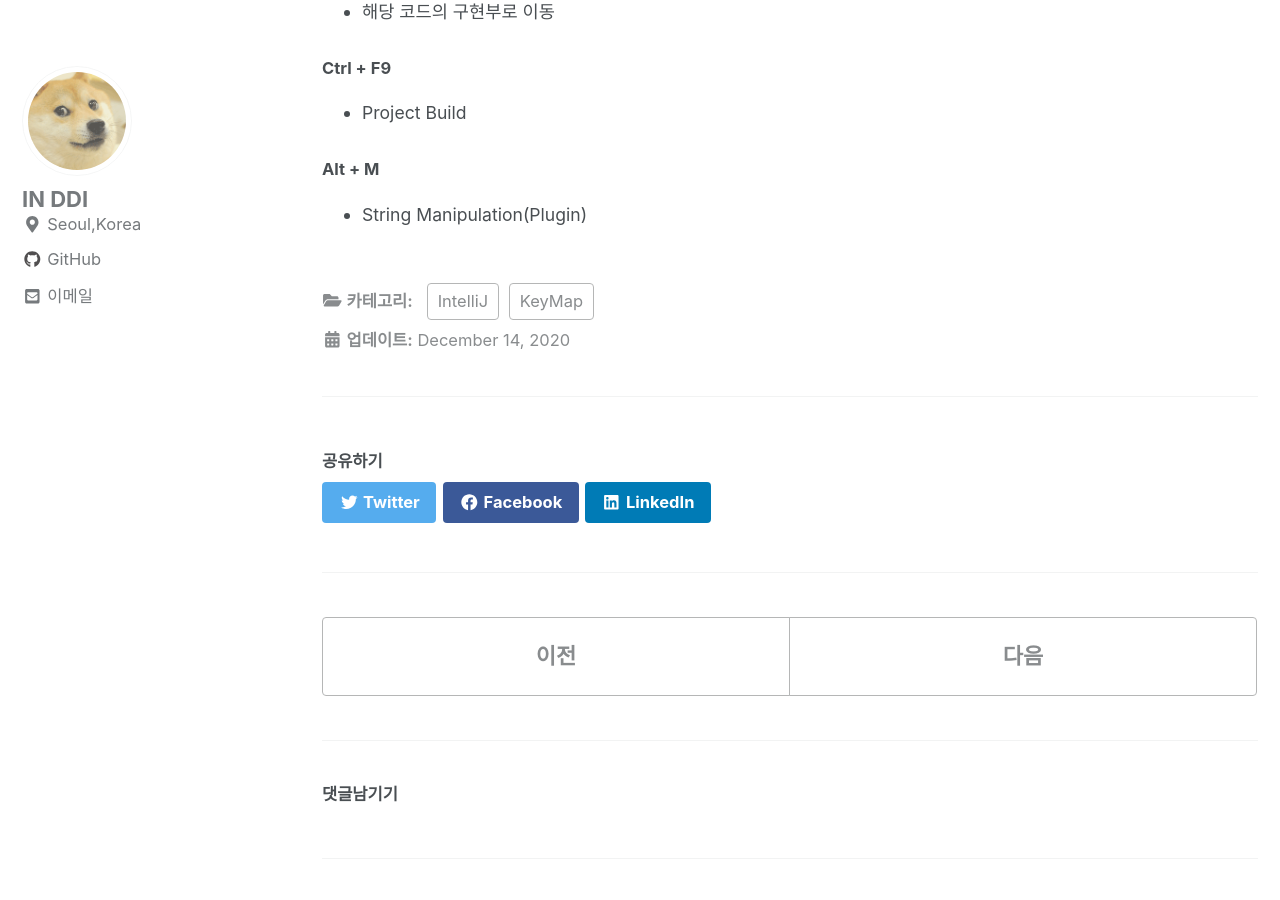
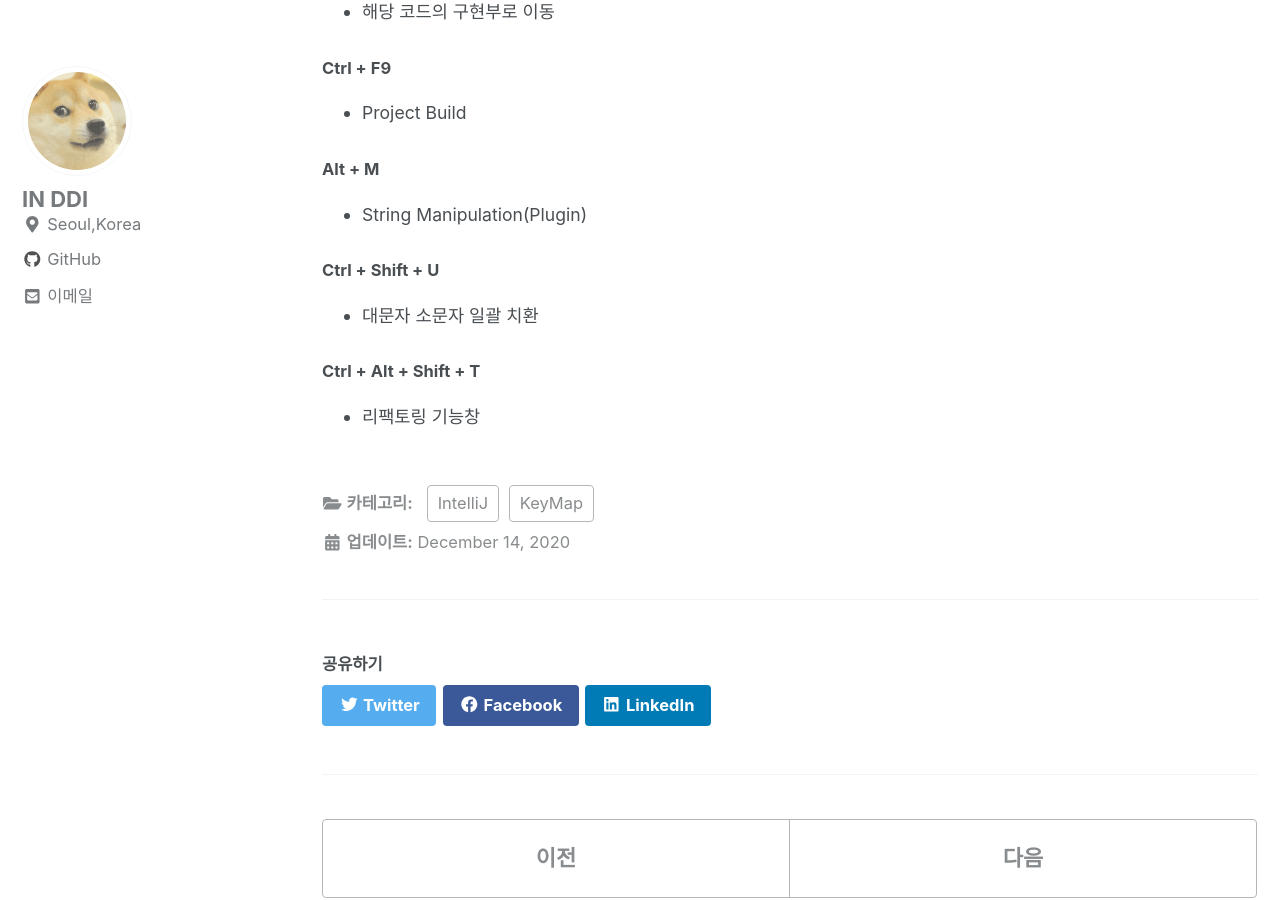
Before and after one commit to InSeok9068/inseok9068.github.io, a Jekyll site: the page built from _posts/intellij/2020-12-14-intellij-keymap.md, in a window 1280 px wide and 900 px high, scrolled down 1618 px. Built offline with Jekyll 4.4.1, drawn with Linux system fonts in a browser that asks for light colours; cached includes are drawn as plain includes; nearby versions of some CDN libraries; comment, search, counter and statistics services are not loaded.

Commit message:
IntelliJ Key Map 추가

```diff
--- a/_posts/intellij/2020-12-14-intellij-keymap.md
+++ b/_posts/intellij/2020-12-14-intellij-keymap.md
@@ -70,3 +70,11 @@ IntelliJ의 자주 사용하는 단축키를 메모 해놓으려고 한다.
 #### Alt + M
 
 - String Manipulation(Plugin)
+
+#### Ctrl + Shift + U
+
+- 대문자 소문자 일괄 치환
+
+#### Ctrl + Alt + Shift + T
+
+- 리팩토링 기능창
```
Also changed, not shown: _posts/intellij/2020-11-30-intellij-todo.md (line endings or trailing spaces).
